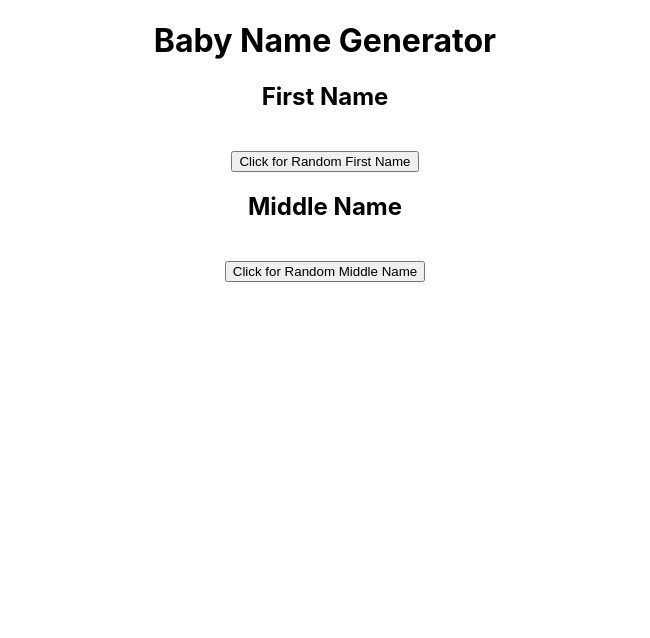
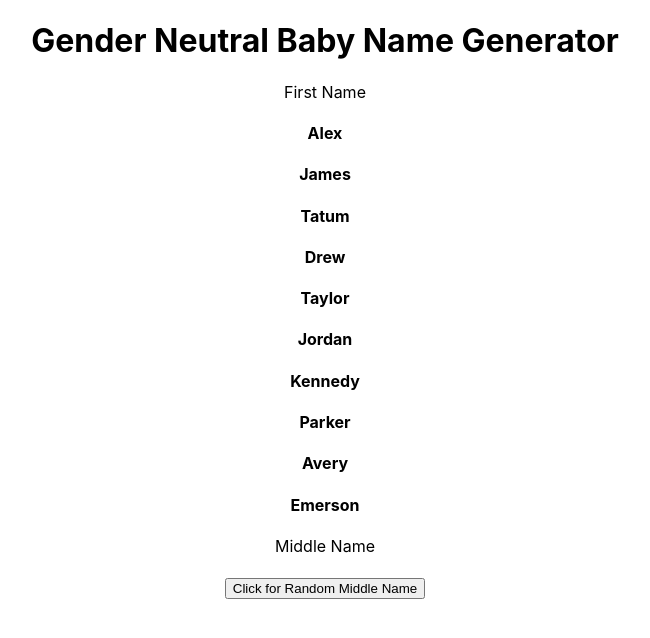
Before and after one commit to ShannonGW/BabyNameGenerator, a React (Create React App) app in the folder my-app/: page / in a window 1280 px wide. Shown: the top 638 px of the page, without its empty margins (315-965 px from the left). Built offline with nearby package versions, Linux system fonts and the light colour scheme.

Commit message:
map through data array

```diff
--- a/my-app/src/App.css
+++ b/my-app/src/App.css
@@ -1,11 +1,5 @@
 .App {
   text-align: center;
-}
-
-@media (prefers-reduced-motion: no-preference) {
-  .App-logo {
-    animation: App-logo-spin infinite 20s linear;
-  }
 }
 
 .App-header {
@@ -18,16 +12,3 @@
   font-size: calc(10px + 2vmin);
   color: white;
 }
-
-.App-link {
-  color: #61dafb;
-}
-
-@keyframes App-logo-spin {
-  from {
-    transform: rotate(0deg);
-  }
-  to {
-    transform: rotate(360deg);
-  }
-}
--- a/my-app/src/App.js
+++ b/my-app/src/App.js
@@ -1,20 +1,14 @@
 import "./App.css";
 import MiddleName from "./components/MiddleName";
-import FirstName from "./components/FirstName";
-
+import UseFirstName from "./components/FirstName";
+import { data } from "./data";
 function App() {
   return (
     <div className="App">
-      <h1>Baby Name Generator</h1>
-
-      <h2>
-        First Name
-        <FirstName />
-      </h2>
-      <h2>
-        Middle Name
-        <MiddleName />
-      </h2>
+      <h1>Gender Neutral Baby Name Generator </h1> First Name
+      <UseFirstName />
+      Middle Name
+      <MiddleName />
     </div>
   );
 }
--- a/my-app/src/components/FirstName.js
+++ b/my-app/src/components/FirstName.js
@@ -1,19 +1,29 @@
 import React, { useState } from "react"; //named function we need to use {} and correct name
+import { data } from "../data";
 
 const UseFirstName = () => {
-  const [firstName, setFirstName] = useState("");
+  const [firstName, setFirstName] = useState(data);
 
-  const handleClick = () => {
-    if (firstName === "") {
-      setFirstName("Rose");
-    } else {
-      setFirstName("Clover");
-    }
-  };
+  //   const handleClick = () => {
+  //     // if (firstName === "") {
+  //     //   setFirstName("Rose");
+  //     // } else {
+  //     //   setFirstName("Clover");
+  //     // }
+  //     // let newFirstName = firstName.filter((firstName) => firstName.id !== id);
+  //     // setFirstName(firstName);
+  //   };
   return (
     <>
-      <h1>{firstName}</h1>
-      <button onClick={handleClick}>Click for Random First Name</button>
+      {data.map((name1) => {
+        const { id, name } = name1;
+        return (
+          <div key={id}>
+            <h4>{name}</h4>
+          </div>
+        );
+      })}
+      {/* <button onClick={handleClick}>Click for Random First Name</button> */}
     </>
   );
 };
```
